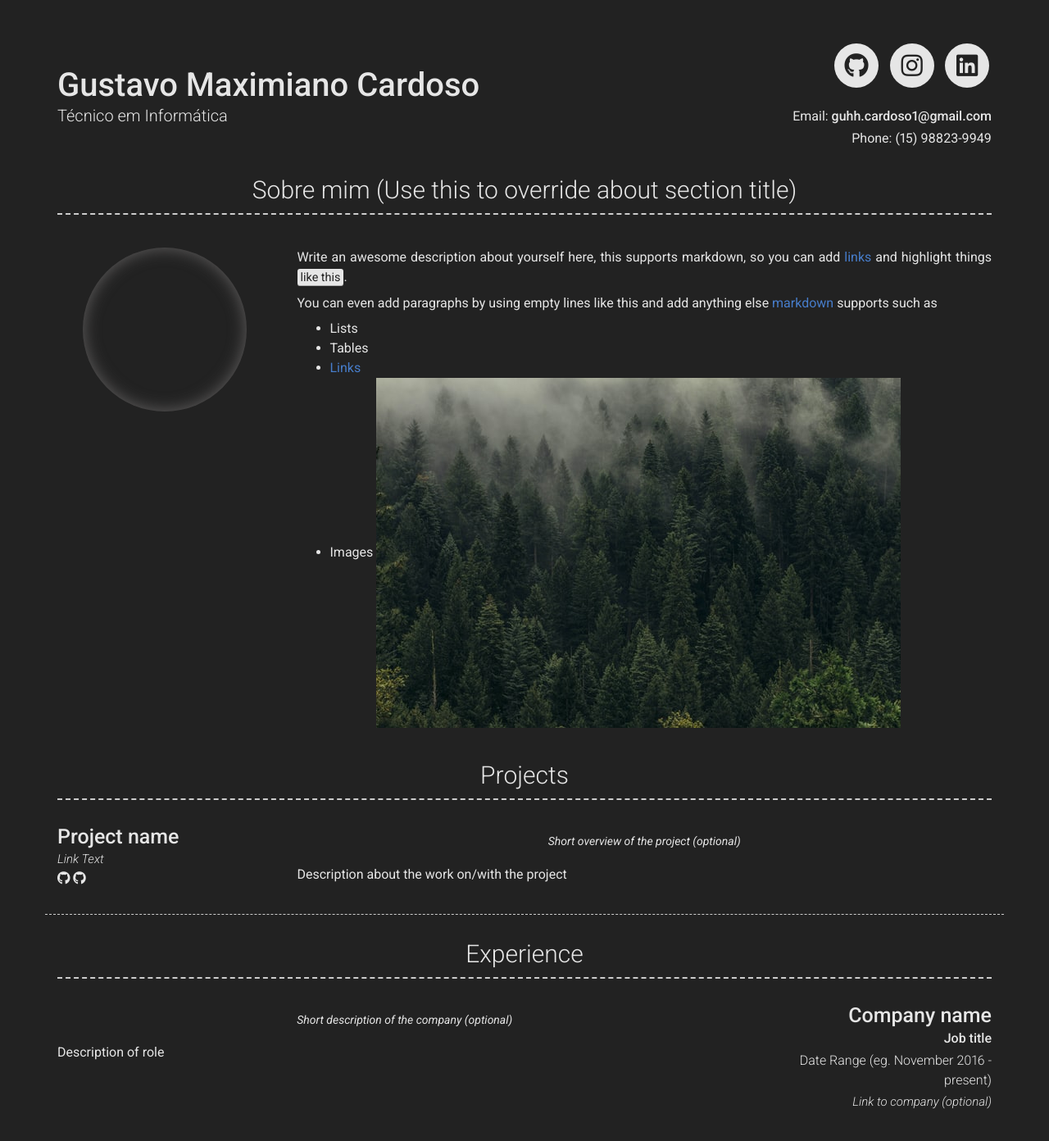
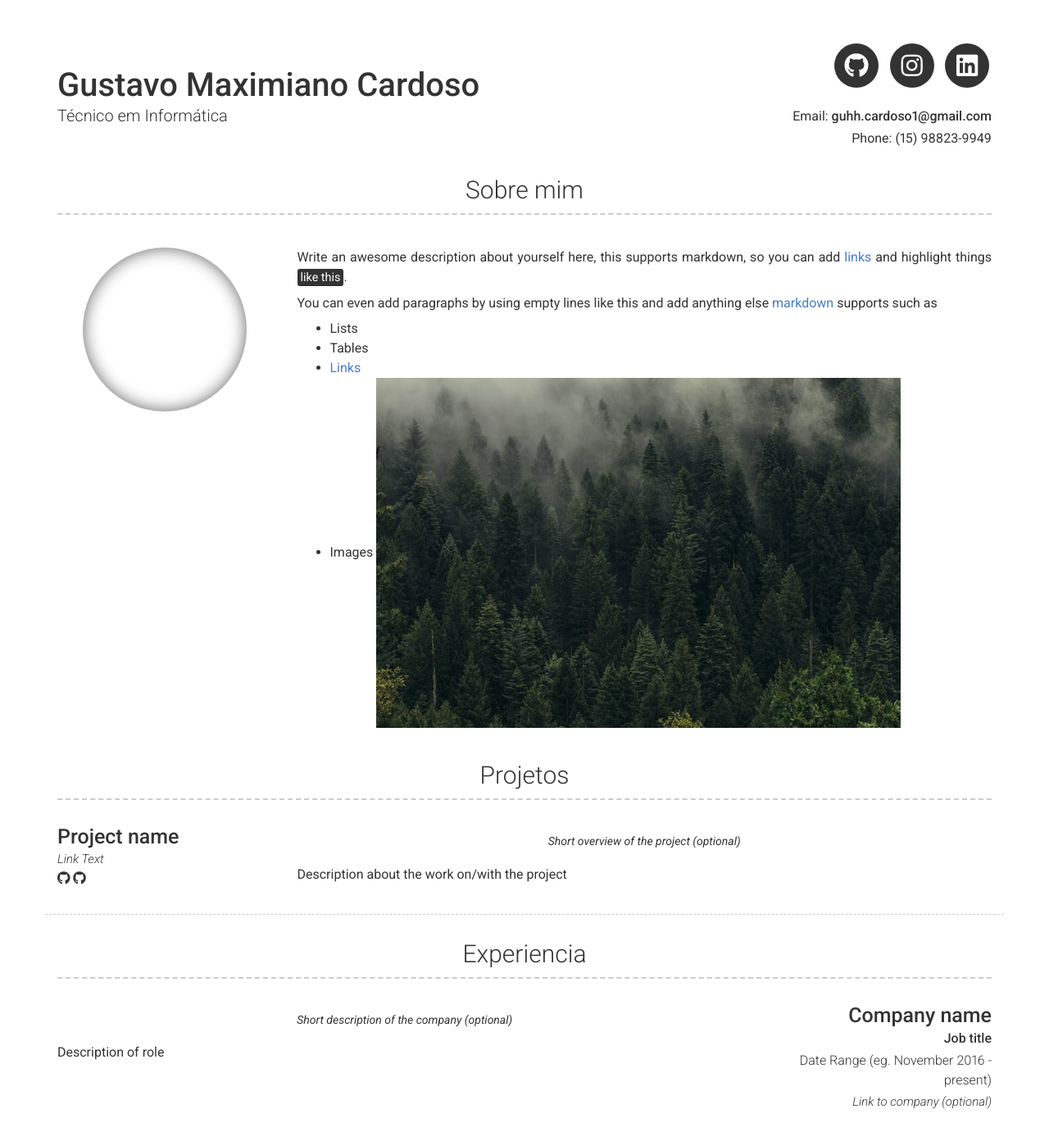
Before and after one commit to GustavoMaxCardoso/Gustavo-MCardoso.github.io, a Jekyll site: the page built from index.md, in a window 1280 px wide and 1400 px high. Shown: the top 1392 px of the window at 82% size. Built offline with Jekyll 4.4.1, drawn with Linux system fonts in a browser that asks for light colours; nearby versions of some CDN libraries; some of the changed text lies outside the part shown.

Commit message:
Modify personal info and dark mode setting
Updated personal information and dark mode setting in the configuration file.

```diff
--- a/_config.yml
+++ b/_config.yml
@@ -15,7 +15,7 @@ phone: (15) 98823-9949
 
 
 # Dark Mode (true/false/never)
-darkmode: true
+darkmode: false
 
 # Social links
 github_username:  Gustavo-MCardoso
@@ -39,7 +39,8 @@ linkedin_username: gustavo-cardoso-876238238
 # google_analytics: "UA-00000000-0"
 
 # About Section
-about_title: Sobre mim (Use this to override about section title)
+about_title: Sobre mim
+
 about_profile_image: Directory of profile image (eg. images/profile.jpg)
 about_content: | # this will include new lines to allow paragraphs
   Write an awesome description about yourself here, this supports markdown, so you can add [links](http://foobar.com) and highlight things <mark>like this</mark>.
@@ -51,7 +52,7 @@ about_content: | # this will include new lines to allow paragraphs
     - Images ![alt text](/images/landscape-trees.jpg "Trees")
 
 content:
-  - title: Projects # Title for the section
+  - title: Projetos # Title for the section
     layout: list # Type of content section (list/text)
     content:
       - layout: left
@@ -71,7 +72,7 @@ content:
           Short overview of the project (optional)
         description: | # this will include new lines to allow paragraphs
           Description about the work on/with the project
-  - title: Experience
+  - title: Experiencia
     layout: list
     content:
       - layout: right
@@ -83,7 +84,7 @@ content:
           Short description of the company (optional)
         description: | # this will include new lines to allow paragraphs
           Description of role
-  - title: Education
+  - title: Educação
     layout: list
     content:
       - layout: top-right
@@ -94,7 +95,7 @@ content:
           Short institution or course description (optional)
         description: | # this will include new lines to allow paragraphs
           Description of qualification
-  - title: A Little More About Me
+  - title: Um pouco mais sobre mim
     layout: text
     content: | # this will include new lines to allow paragraphs
       This is where you can write a little more about yourself. You could title this section **Interests** and include some of your other interests.
```
